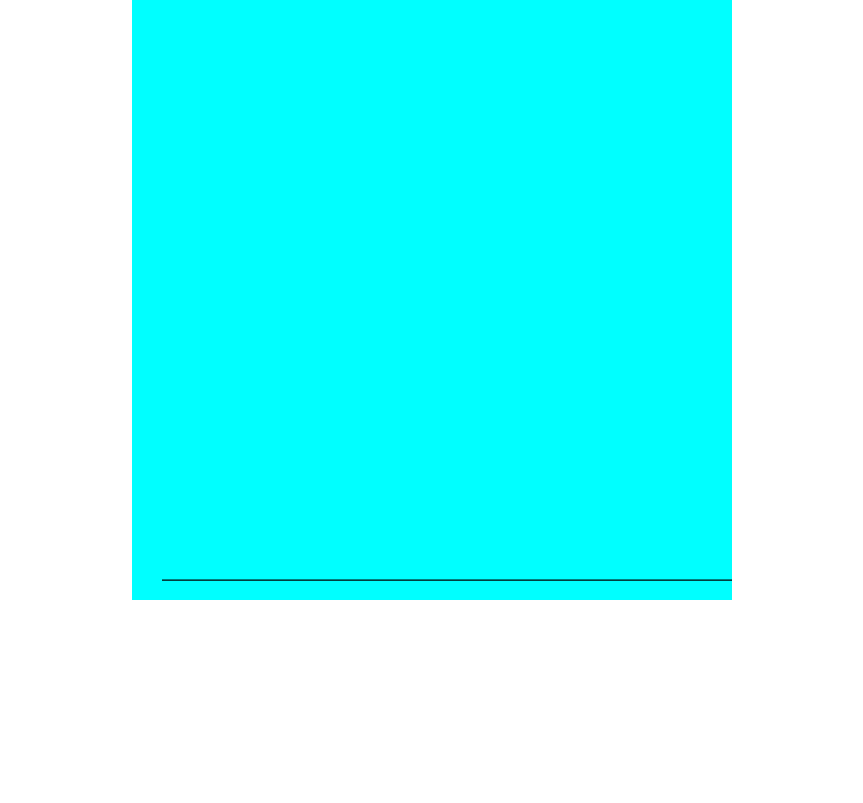
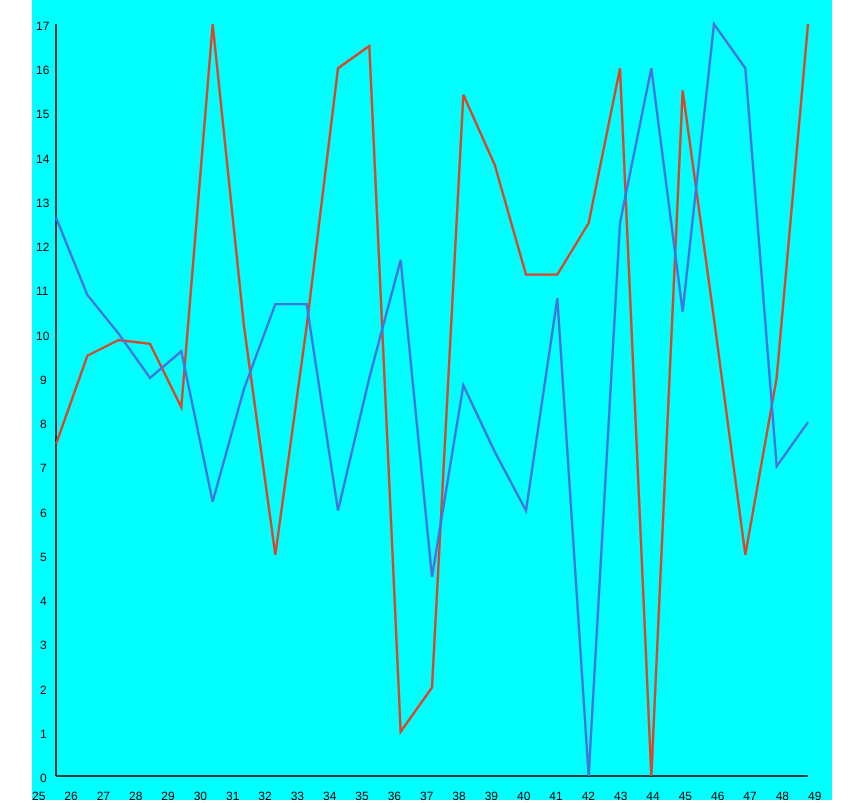
Before and after one commit to spolidorio/LineChartVue, a Vue app: page / in a window 1280 px wide. Shown: the whole page, without its empty margins (208-1071 px from the left). Built offline with nearby package versions, Linux system fonts and the light colour scheme.

Commit message:
add new function for the labels on Y axis

```diff
--- a/src/components/LineChart/LineChart.vue
+++ b/src/components/LineChart/LineChart.vue
@@ -1,30 +1,45 @@
 <template>
 	<div class="LineChart">
-		<svg class="LineChart__Svg LineChart__Svg--debug" :viewBox="viewBox" xmlns="http://www.w3.org/2000/svg">
-			<!-- <g>
-				<g v-for="(label, k) in reverseYLabels" :key="k">
-					<text class="LineChart__Label" :x="padding.x" :y="calcY(k, 2)">
-						{{ label }}
-					</text>
-					<line class="LineChart__Guide" :x1="padding.left" :y1="calcY(k, 0.5)" :x2="size.w" :y2="calcY(k, 0)" />
-					<circle v-if="label !== 0" :cx="padding.left" :cy="calcY(k, 0.5)" r=".5" />
-				</g>
-
-				<text v-for="(label, x) in data.labels.x" :key="`${x}-label`" class="LineChart__Label" :x="calcX(x)" :y="size.w">
+		<svg
+			class="LineChart__Svg LineChart__Svg--debug"
+			:viewBox="viewBox"
+			xmlns="http://www.w3.org/2000/svg"
+		>
+			<g>
+				<text
+					v-for="(label, index) in reverseYLabels"
+					:key="index"
+					:style="fontStyle"
+					:x="getLabelYPositionX(label)"
+					:y="getLabelYPositionY(index)"
+				>
 					{{ label }}
 				</text>
-			</g> -->
+
+				<text
+					v-for="(label, x) in data.labels.x"
+					:key="`${x}-label`"
+					:style="fontStyle"
+					:x="calcX(x)"
+					:y="size.w"
+				>
+					{{ label }}
+				</text>
+			</g>
+
+			<!-- <line class="LineChart__Guide" :x1="padding.left" :y1="calcY(k, 0.5)" :x2="size.w" :y2="calcY(k, 0)" />
+			<circle v-if="label !== 0" :cx="padding.left" :cy="calcY(k, 0.5)" r=".5" /> -->
 
 			<polyline class="LineChart__Axis" :points="xAxisLine" />
-			<!-- <polyline class="LineChart__Axis" :points="yAxisLine" /> -->
+			<polyline class="LineChart__Axis" :points="yAxisLine" />
 
-			<!-- <polyline
+			<polyline
 				v-for="(line, i) in data.data"
 				class="LineChart__Content"
 				:key="i"
 				:points="creatLines(line)"
 				:style="getColor(i)"
-			/> -->
+			/>
 		</svg>
 	</div>
 </template>
@@ -37,16 +52,20 @@ export default {
 			type: Array,
 			required: true,
 		},
+		fontSize: {
+			type: Number,
+			default: 1.5,
+		},
 	},
 
 	data() {
 		return {
 			points: [],
 			padding: {
-				top: 0,
-				right: 0,
-				bottom: 3.3,
-				left: 5,
+				top: 3,
+				right: 3,
+				bottom: 3,
+				left: 3,
 			},
 			size: {
 				x: 0,
@@ -63,25 +82,37 @@ export default {
 			return this.data.labels.y.slice().reverse()
 		},
 
+		marginLeft() {
+			return this.padding.left
+		},
+
+		marginTop() {
+			return this.padding.top
+		},
+
+		marginRight() {
+			return this.size.w - this.padding.right
+		},
+
+		marginBottom() {
+			return this.size.h - this.padding.bottom
+		},
+
 		xAxisLine() {
-			const { left, bottom, top, rigth } = this.padding
-			const { h, w } = this.size
-			const y = h - bottom
-
-			return `${left},${y} ${w},${y}`
+			return `${this.marginLeft},${this.marginBottom} ${this.marginRight},${this.marginBottom}`
 		},
 
 		yAxisLine() {
-			const { left, bottom, top, rigth } = this.padding
-			const { h, w } = this.size
-			const y = h - bottom
-
-			return `${left},0 ${left},${y}`
+			return `${this.marginLeft},${this.marginTop} ${this.marginLeft},${this.marginBottom}`
 		},
 
 		viewBox() {
 			const { h, w, x, y } = this.size
 			return `${x} ${y} ${w} ${h}`
+		},
+
+		fontStyle() {
+			return { fontSize: `${this.fontSize}px` }
 		},
 	},
 
@@ -96,15 +127,29 @@ export default {
 				min: y.max,
 			}
 
-			return dataPoints.map((points) => this.dataToPoint(nome, points, { y: range, x }, this.padding))
+			return dataPoints.map((points) =>
+				this.dataToPoint(nome, points, { y: range, x }, this.padding)
+			)
 		},
 
-		calcY(index, offset) {
-			return ((parseInt(this.size.h) - this.padding.bottom) * index) / (this.data.labels.y.length - 1) + offset
+		getLabelYPositionY(index) {
+			const { bottom } = this.padding
+			const { labels } = this.data
+			const total = labels.y.length > 1 ? labels.y.length - 1 : labels.y.length
+			const spacing = this.marginTop + this.fontSize / 2
+
+			return ((this.marginBottom - bottom) * index) / total + spacing
+		},
+
+		getLabelYPositionX(label) {
+			const letters = String(label).length - 1
+			return letters
+				? Math.floor(this.marginLeft - this.fontSize) - letters * 0.5
+				: Math.floor(this.marginLeft - this.fontSize)
 		},
 
 		calcX(index) {
-			return ((parseInt(this.size.w) - this.padding.left) * index) / (this.data.labels.x.length - 1)
+			return ((this.size.w - this.padding.left) * index) / (this.data.labels.x.length - 1)
 		},
 
 		getColor(position) {
@@ -138,7 +183,7 @@ export default {
 .LineChart {
 	&__Svg{
 		overflow: visible;
-		width: 600px;
+		width: 800px;
 		&--debug{
 			background-color: aqua;
 		}
@@ -155,9 +200,9 @@ export default {
 		stroke-width: 0.3
 	}
 
-	&__Label{
-		font-size 2px
-	}
+	// &__Label{
+	// 	font-size 2px
+	// }
 
 	&__Guide{
 		stroke: #dedede;
```
